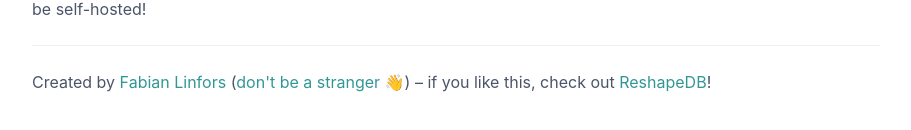
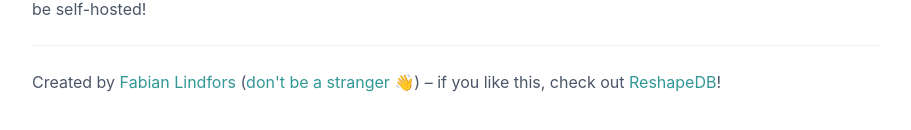
Before and after one commit to fabianlindfors/timebin, a React app: page / in a window 1280 px wide. Shown: the part 654-784 px from the top of the page, without its empty margins (184-1095 px from the left). Built offline with nearby package versions, Linux system fonts and the light colour scheme; the HTML template or start-up script is replaced by a standard one; what tlock-js would draw is missing.

Commit message:
Fix typo in name

```diff
--- a/src/App.tsx
+++ b/src/App.tsx
@@ -126,7 +126,7 @@ export default function App() {
           <Text color="gray.600">
             Created by{" "}
             <Link href="https://fabianlindfors.se" color="teal.500">
-              Fabian Linfors
+              Fabian Lindfors
             </Link>{" "}
             (
             <Link href="mailto:fabian@flapplabs.se" color="teal.500">
```
